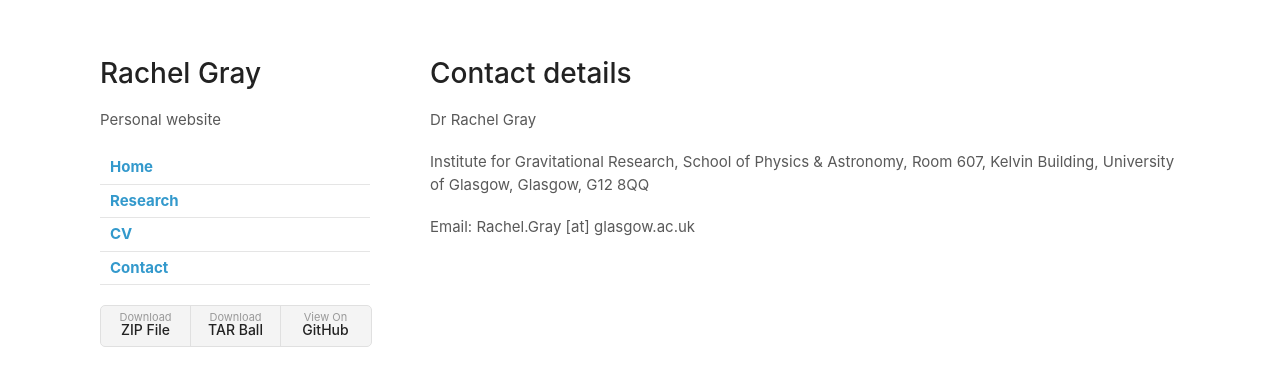
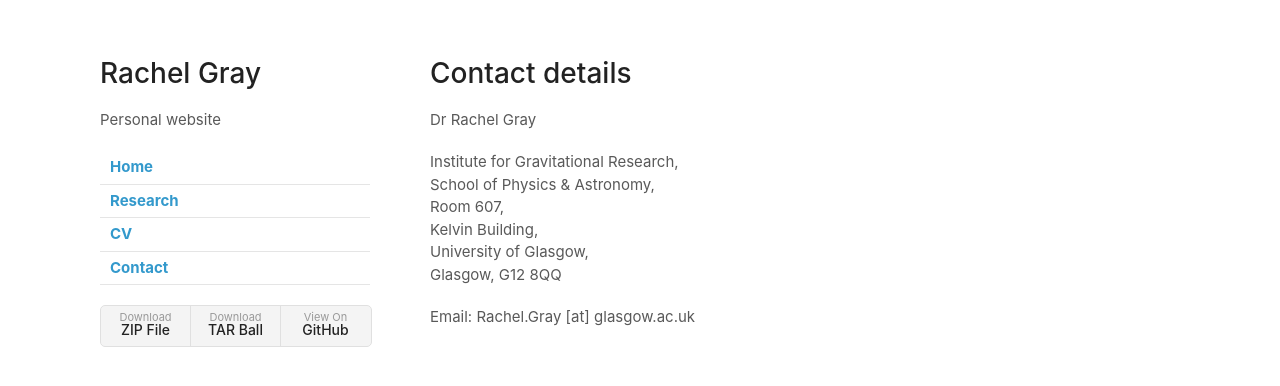
Before and after one commit to rachelmgray/rachelmgray.github.io, a Jekyll site: the page built from contact.md, in a window 1280 px wide. Shown: the top 386 px of the page. Built offline with Jekyll 4.4.1, drawn with Linux system fonts in a browser that asks for light colours; our own code applies the rules of GitHub Pages for plain Markdown files.

Commit message:
more text

```diff
--- a/contact.md
+++ b/contact.md
@@ -2,11 +2,11 @@
 
 Dr Rachel Gray
 
-Institute for Gravitational Research,
-School of Physics & Astronomy,
-Room 607,
-Kelvin Building,
-University of Glasgow,
+Institute for Gravitational Research, \
+School of Physics & Astronomy, \
+Room 607, \
+Kelvin Building, \
+University of Glasgow, \
 Glasgow, G12 8QQ
 
 Email: Rachel.Gray [at] glasgow.ac.uk
```
Also changed, not shown: cv.md (+1 -0 lines), index.md (+8 -2 lines), research.md (+1 -0 lines).
